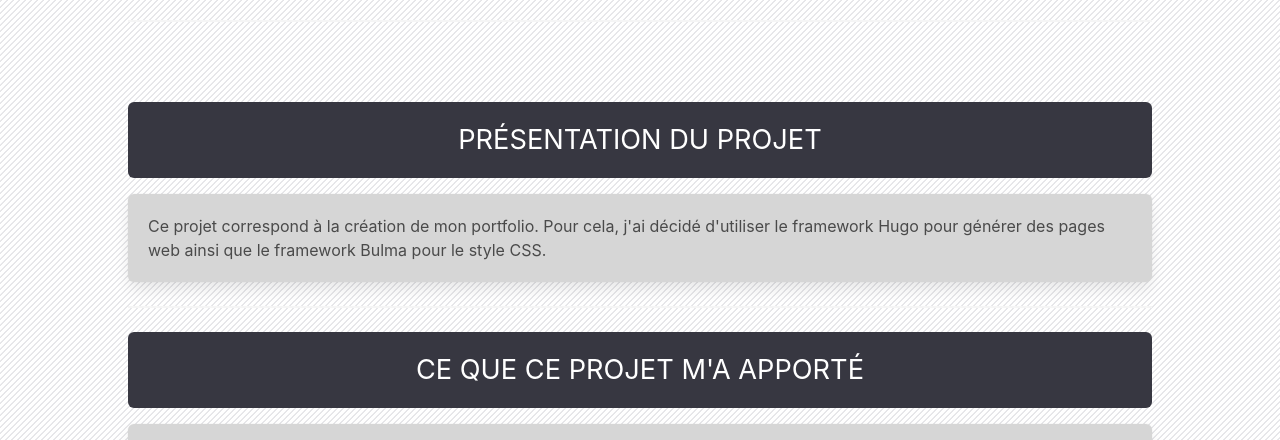
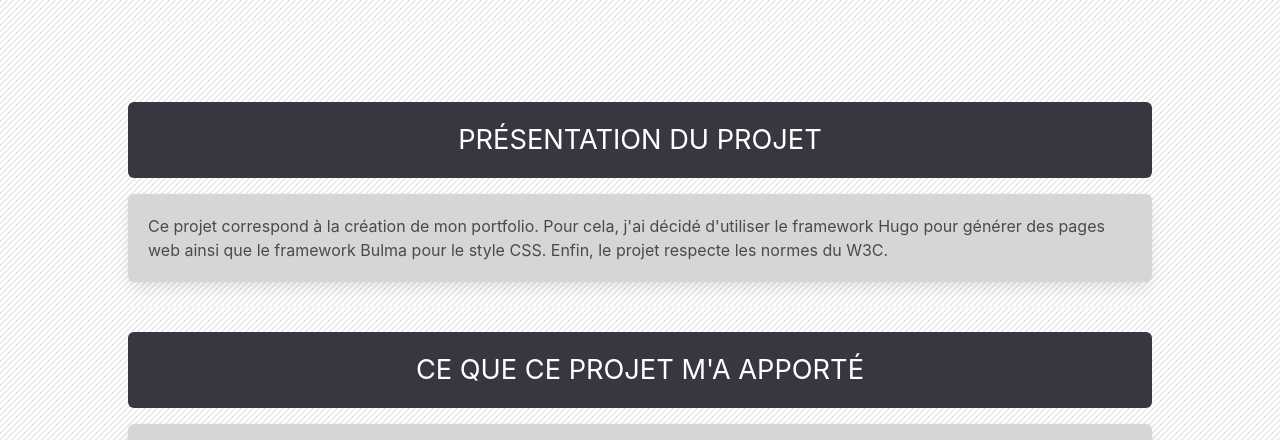
Before and after one commit to SebastienCozeDev/e-portfolio, a plain HTML site: page projets/mon-portfolio/index.html in a window 1280 px wide. Shown: the part 328-768 px from the top of the page. Drawn offline with nearby package versions, Linux system fonts and the light colour scheme.

Commit message:
Modification d'un projet.

```diff
--- a/projets/mon-portfolio/index.html
+++ b/projets/mon-portfolio/index.html
@@ -113,7 +113,7 @@
                         </div>
                         <div class="content box" style="text-align: left;">
 
-                                <p>Ce projet correspond à la création de mon portfolio. Pour cela, j&#39;ai décidé d&#39;utiliser le framework Hugo pour générer des pages web ainsi que le framework Bulma pour le style CSS.</p>
+                                <p>Ce projet correspond à la création de mon portfolio. Pour cela, j&#39;ai décidé d&#39;utiliser le framework Hugo pour générer des pages web ainsi que le framework Bulma pour le style CSS. Enfin, le projet respecte les normes du W3C.</p>
 
 
 
```
